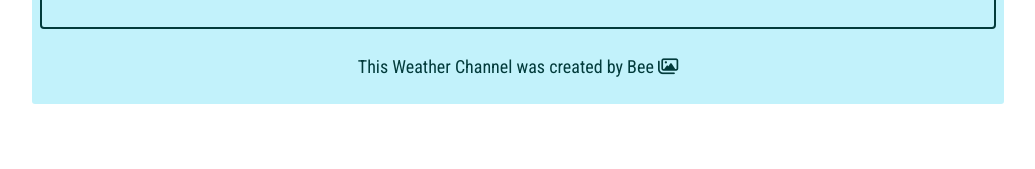
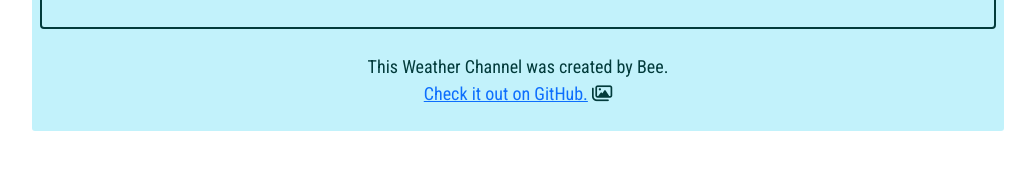
Before and after one commit to GeraltOfRivia3991/Weather-app-final-project, a plain HTML site: page index.html in a window 1280 px wide. Shown: the part 2088-2257 px from the top of the page, without its empty margins (122-1157 px from the left). Drawn offline with nearby package versions, Linux system fonts and the light colour scheme; no server answers.

Commit message:
Link to GitHub repository added

```diff
--- a/index.html
+++ b/index.html
@@ -251,7 +251,12 @@
           <div class="row">
             <div class="col creator-info">
               <p class="acknowledgement">
-                This Weather Channel was created by Bee
+                This Weather Channel was created by Bee. <br />
+                <a
+                  href="http://https://github.com/GeraltOfRivia3991/Weather-app-final-project"
+                  >Check it out on GitHub.</a
+                >
+
                 <i class="fa-regular fa-images"></i>
               </p>
             </div>
```
